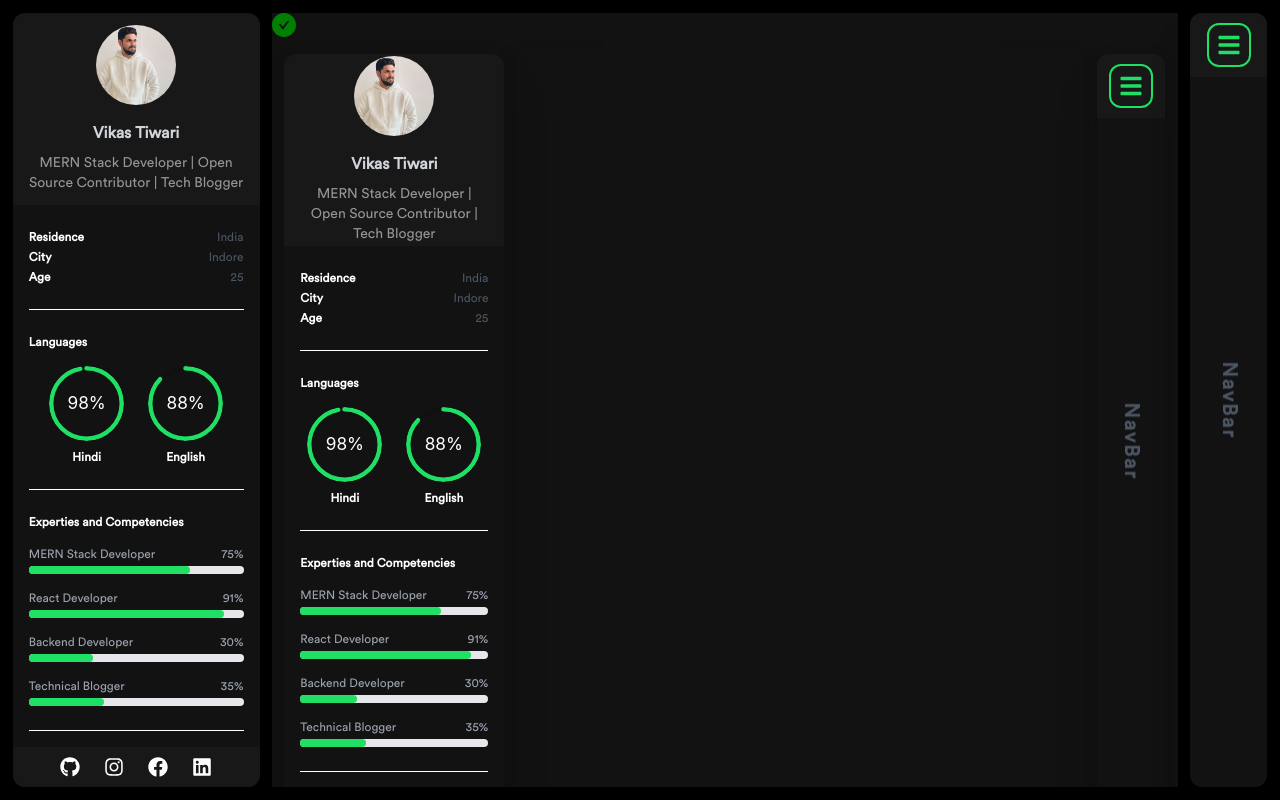
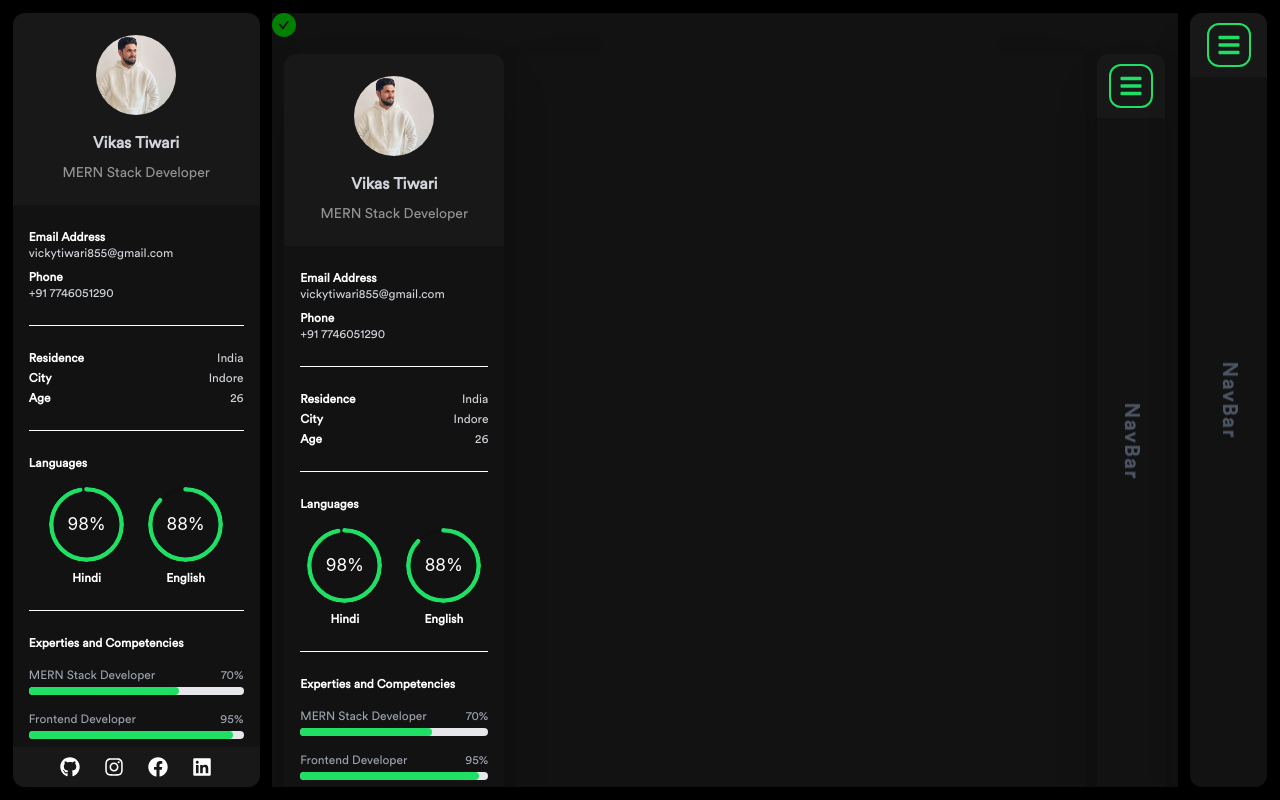
Before and after one commit to vickytiwari855/Portfolio, a Next.js app: page /layout in a window 1280 px wide. Built offline with nearby package versions, Linux system fonts and the light colour scheme.

Commit message:
ui changes

```diff
--- a/components/Common/Intro/Contact.jsx
+++ b/components/Common/Intro/Contact.jsx
@@ -8,13 +8,13 @@ const Contact = () => {
       <div className="flex flex-col">
         <span className="text-Snow text-xs font-bold">Email Address</span>
 
-        <span className="text-xs text-gray-600" mailto>
+        <span className="text-xs text-gray-300" mailto>
           <Link href={`mailto:${CONTACTS.EMAIL}`}>{CONTACTS.EMAIL}</Link>
         </span>
       </div>
       <div className="flex flex-col">
         <span className="text-Snow text-xs font-bold">Phone</span>
-        <a href="tel:+917746051290" className="text-xs text-gray-600">
+        <a href="tel:+917746051290" className="text-xs text-gray-300">
           {CONTACTS.PHONE}
         </a>
       </div>
--- a/components/Common/Intro/Location.jsx
+++ b/components/Common/Intro/Location.jsx
@@ -1,15 +1,15 @@
-import { DETAILS } from '../../../constants/constants';
-import { getObjectKeys } from '../../../utils/utils';
+import { DETAILS } from "../../../constants/constants";
+import { getObjectKeys } from "../../../utils/utils";
 
 const Location = () => {
   const keys = getObjectKeys(DETAILS);
   return (
-    <div className='flex flex-col space-y-1 pt-6'>
+    <div className="flex flex-col space-y-1 pt-6">
       {keys.map((key, index) => {
         return (
-          <div key={index} className='flex items-center justify-between'>
-            <span className='text-Snow text-xs font-bold'>{key}</span>
-            <span className='text-xs text-gray-600'>{DETAILS[key]}</span>
+          <div key={index} className="flex items-center justify-between">
+            <span className="text-Snow text-xs font-bold">{key}</span>
+            <span className="text-xs text-gray-300">{DETAILS[key]}</span>
           </div>
         );
       })}
--- a/components/Common/Intro/index.jsx
+++ b/components/Common/Intro/index.jsx
@@ -40,11 +40,11 @@ const Intro = () => {
 
       {/* middle components */}
       <div className="beech z-20 flex flex-col overflow-y-scroll pt-48 top-48 space-y-6 divide-y divide-white overflow-x-hidden no-scrollbar px-4">
+        <Contact />
         <Location />
         <Languages />
         <Skills />
         <Tools />
-        <Contact />
         <Download icon={<FaDownload />} />
       </div>
 
--- a/constants/constants.js
+++ b/constants/constants.js
@@ -1,52 +1,49 @@
 export const NAME = "Vikas Tiwari";
 
-export const DESIGNATION = `MERN Stack Developer | Open Source Contributor | Tech Blogger`;
+export const DESIGNATION = `MERN Stack Developer`;
 
 export const DETAILS = {
   Residence: "India",
   City: "Indore",
-  Age: "25",
+  Age: "26",
 };
 
 export const SKILLS = [
   {
     title: "MERN Stack Developer",
-    level: "75%",
+    level: "70%",
   },
   {
-    title: "React Developer",
-    level: "91%",
+    title: "Frontend Developer",
+    level: "95%",
   },
 
   {
     title: "Backend Developer",
     level: "30%",
   },
-  {
-    title: "Technical Blogger",
-    level: "35%",
-  },
 ];
 
 export const TECH_STACK = [
   "React",
+  "Next",
+  "Express",
   "Native",
+  "Syncfusion",
   "Redux",
+  "SCSS",
+  "Jest",
+  "JavaScript",
+  "Material UI",
+  "Node",
+  "CSS",
+  "TypeScript",
+  "GitHub",
+  "Jira",
   "RTK Query",
-  "Node",
-  "Express",
-  "Next",
-  "REST API",
-  "TypeScript",
-  "JavaScript",
-  "Syncfusion",
-  "Material UI",
   "TailwindCSS",
   "Bootstrap",
-  "SCSS",
-  "CSS",
-  "GitHub",
-  "Jira",
+  "REST API",
 ];
 
 export const CONTACTS = {
```
